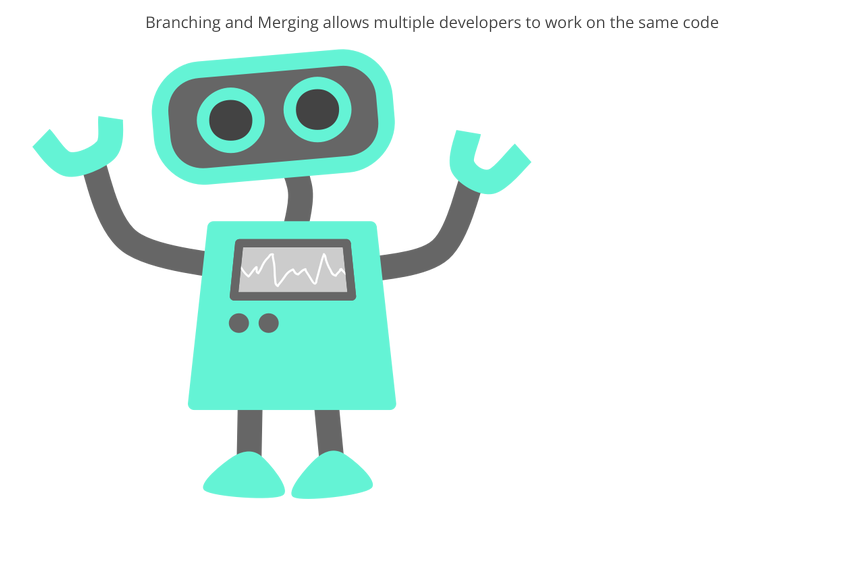
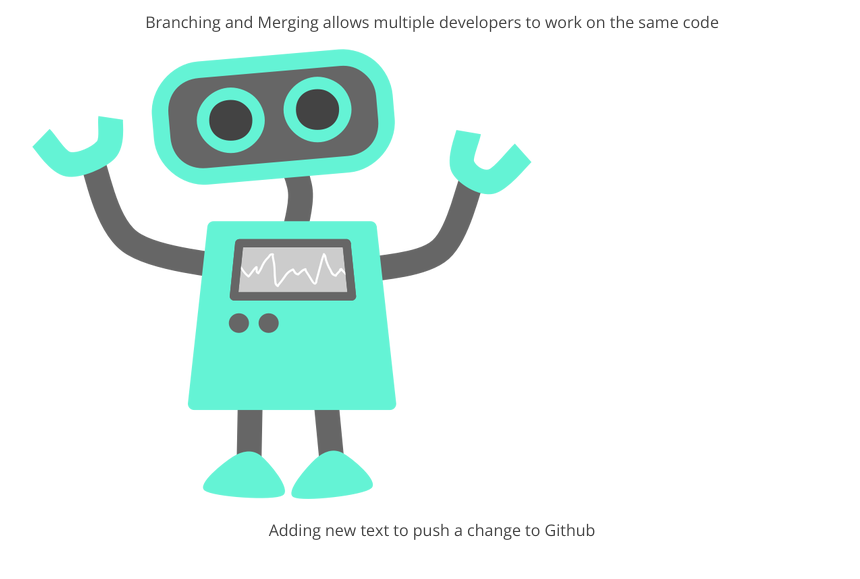
Before and after one commit to ldodson911/my-new-repository, a plain HTML site: page index.html in a window 1280 px wide. Shown: the part 177-756 px from the top of the page, without its empty margins (208-1068 px from the left). Drawn offline with nearby package versions, Linux system fonts and the light colour scheme.

Commit message:
added new paragraph

```diff
--- a/index.html
+++ b/index.html
@@ -11,6 +11,7 @@
 		<h1>Learning about Git Branching and Merging</h1>
 		<p>Branching and Merging allows multiple developers to work on the same code</p>
 		<img src="img/happy-blue-robot.png">
+		<p>Adding new text to push a change to Github</p>
 	</section>
 </body>
 </html>
```
